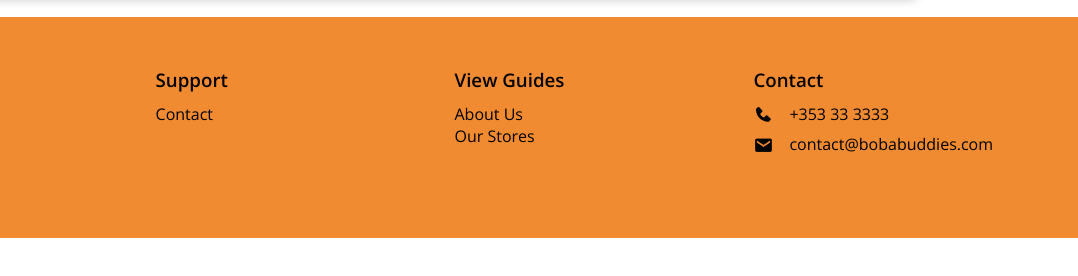
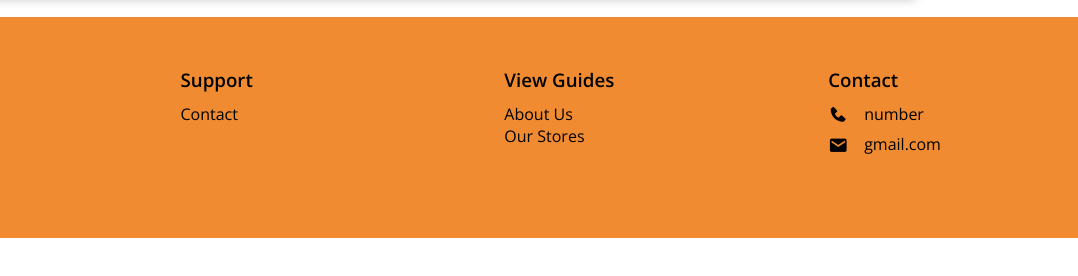
Before and after one commit to im-Shakti/Graduatechai, a plain HTML site: page stores.html in a window 1280 px wide. Shown: the part 304-580 px from the top of the page, 202-1280 px from the left. Drawn offline with nearby package versions, Linux system fonts and the light colour scheme; a script that the page names is missing.

Commit message:
Update stores.html

```diff
--- a/stores.html
+++ b/stores.html
@@ -133,8 +133,8 @@
     <div class="footer-box">
         <h3>Contact</h3>
         <div class="contact">
-            <span><i class='bx bxs-phone' ></i>+353 33 3333</span>
-            <span><i class='bx bxs-envelope' ></i>contact@bobabuddies.com</span>
+            <span><i class='bx bxs-phone' ></i>number</span>
+            <span><i class='bx bxs-envelope' ></i>gmail.com</span>
         </div>
     </div>
 </section>
```
